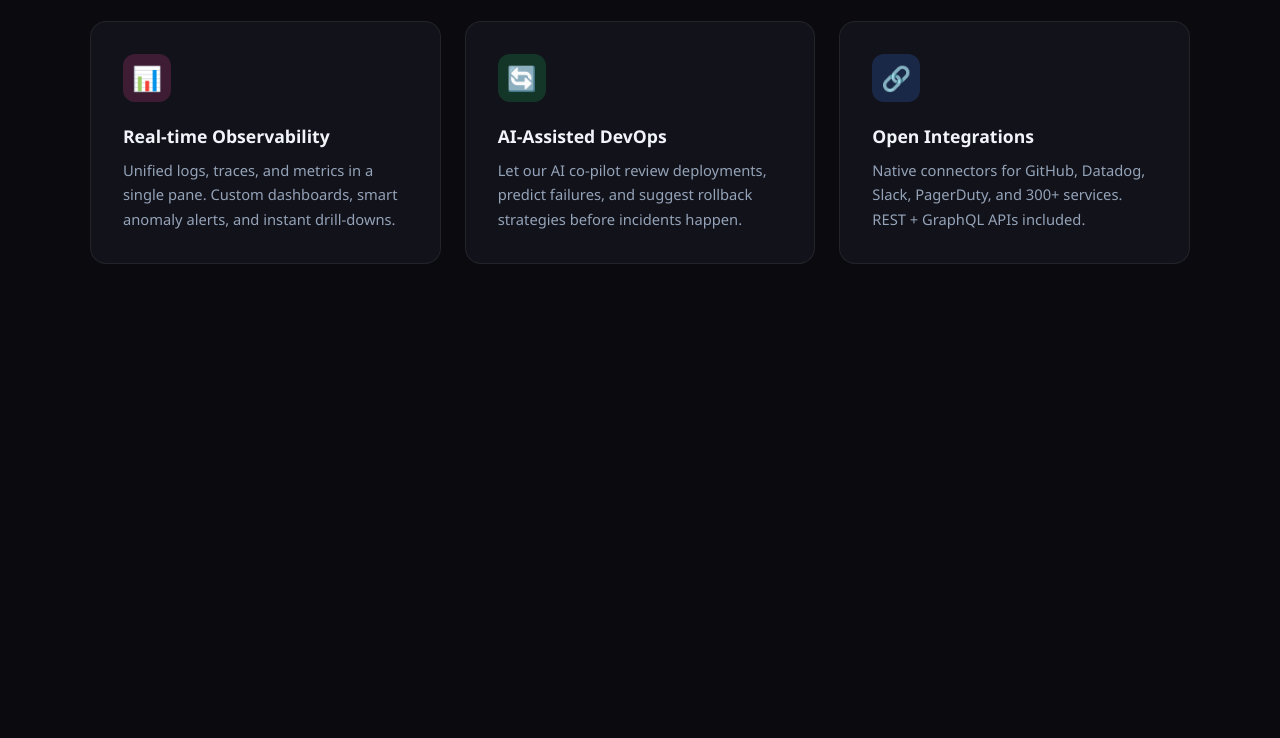
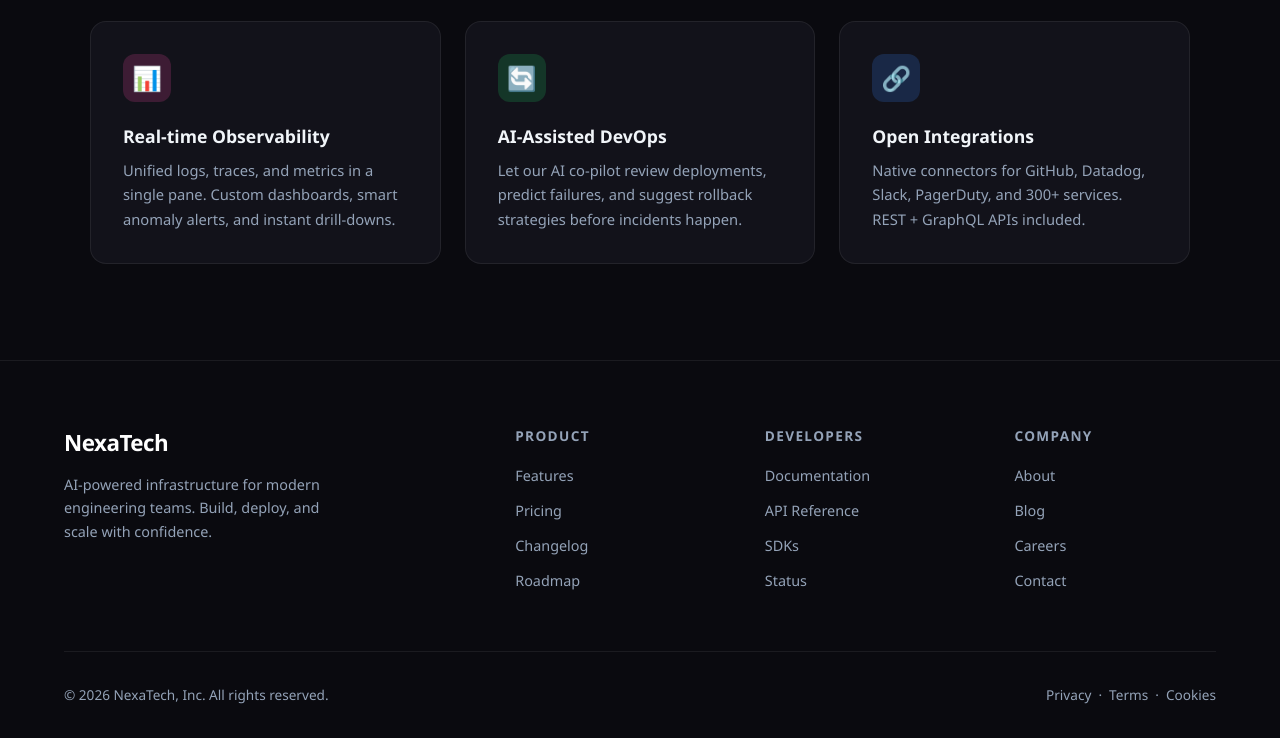
Before and after one commit to havynguyen23/html-css-landing, a website built with Vite: page src/index.html in a window 1280 px wide. Shown: the part 1586-2324 px from the top of the page. Before the commit the page ends 1946 px from the top, so only its background shows below. Built offline with nearby package versions, Linux system fonts and the light colour scheme.

Commit message:
Add footer section with grid layout and styling

```diff
--- a/src/index.html
+++ b/src/index.html
@@ -153,6 +153,52 @@
       </div>
     </section>
 
+    <!-- Footer -->
+    <footer>
+      <div class="footer-grid">
+        <div class="footer-brand">
+          <div class="logo">NexaTech</div>
+          <p>
+            AI-powered infrastructure for modern engineering teams. Build,
+            deploy, and scale with confidence.
+          </p>
+        </div>
+        <div class="footer-col">
+          <h4>Product</h4>
+          <ul>
+            <li><a href="#">Features</a></li>
+            <li><a href="#">Pricing</a></li>
+            <li><a href="#">Changelog</a></li>
+            <li><a href="#">Roadmap</a></li>
+          </ul>
+        </div>
+        <div class="footer-col">
+          <h4>Developers</h4>
+          <ul>
+            <li><a href="#">Documentation</a></li>
+            <li><a href="#">API Reference</a></li>
+            <li><a href="#">SDKs</a></li>
+            <li><a href="#">Status</a></li>
+          </ul>
+        </div>
+        <div class="footer-col">
+          <h4>Company</h4>
+          <ul>
+            <li><a href="#">About</a></li>
+            <li><a href="#">Blog</a></li>
+            <li><a href="#">Careers</a></li>
+            <li><a href="#">Contact</a></li>
+          </ul>
+        </div>
+      </div>
+      <div class="footer-bottom">
+        <span>&copy; 2026 NexaTech, Inc. All rights reserved.</span>
+        <span
+          >Privacy &nbsp;&middot;&nbsp; Terms &nbsp;&middot;&nbsp; Cookies</span
+        >
+      </div>
+    </footer>
+
     <!-- Scripts -->
     <script type="module" src="./scripts/main.js"></script>
   </body>
--- a/src/styles/components/all.css
+++ b/src/styles/components/all.css
@@ -8,3 +8,4 @@
 @import url('./section.css');
 @import url('./features.css');
 @import url('./icon.css');
+@import url('./footer.css');
--- /dev/null
+++ b/src/styles/components/footer.css
@@ -0,0 +1,59 @@
+footer {
+  padding: 4rem 5% 2rem;
+  border-top: 1px solid var(--border);
+}
+
+.footer-grid {
+  display: grid;
+  grid-template-columns: 2fr repeat(3, 1fr);
+  gap: 3rem;
+  margin-bottom: 3rem;
+}
+
+.footer-brand p {
+  color: var(--muted);
+  font-size: 0.9rem;
+  margin-top: 0.75rem;
+  max-width: 280px;
+  line-height: 1.65;
+}
+
+.footer-col h4 {
+  font-size: 0.85rem;
+  font-weight: 700;
+  text-transform: uppercase;
+  letter-spacing: 0.1em;
+  color: var(--muted);
+  margin-bottom: 1rem;
+}
+
+.footer-col ul {
+  list-style: none;
+}
+
+.footer-col li {
+  margin-bottom: 0.6rem;
+}
+
+.footer-col a {
+  color: var(--muted);
+  text-decoration: none;
+  font-size: 0.9rem;
+  transition: color 0.2s;
+}
+
+.footer-col a:hover {
+  color: var(--text);
+}
+
+.footer-bottom {
+  display: flex;
+  justify-content: space-between;
+  align-items: center;
+  padding-top: 2rem;
+  border-top: 1px solid var(--border);
+  color: var(--muted);
+  font-size: 0.85rem;
+  flex-wrap: wrap;
+  gap: 0.5rem;
+}
```
